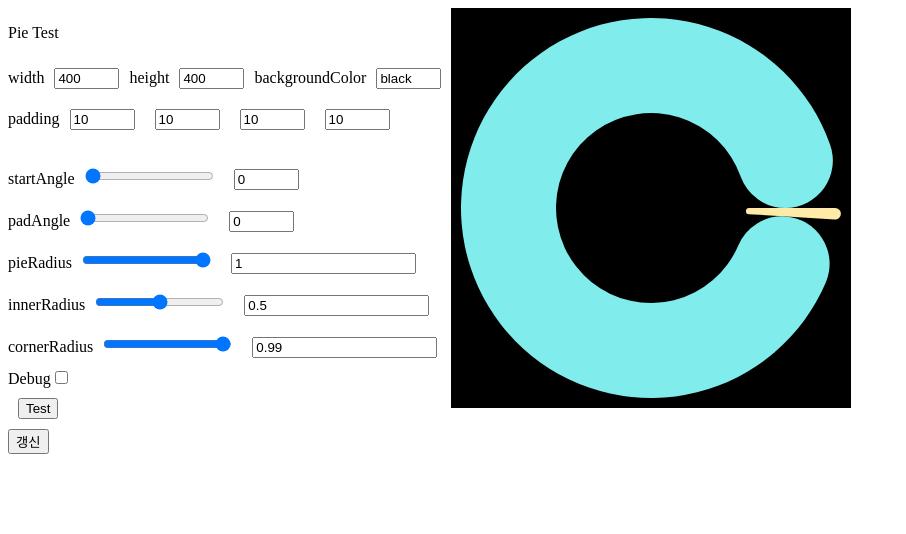
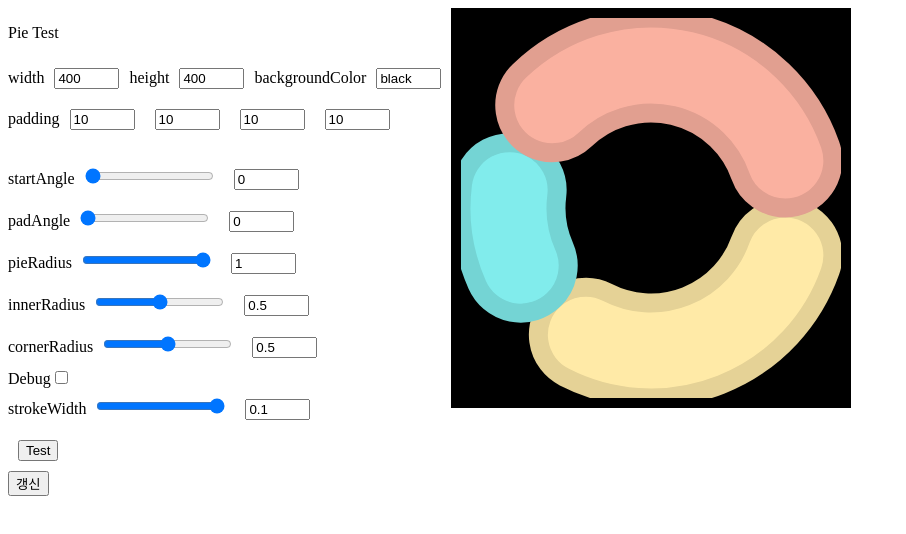
Before and after one commit to sdh20282/jetty-chart, a React (Create React App) app: page / in a window 1280 px wide. Shown: the top 534 px of the page, without its empty margins (0-906 px from the left). Built offline with nearby package versions, Linux system fonts and the light colour scheme.

Commit message:
Feat : 파이 차트 속성 stroke 추가

```diff
--- a/src/jetty-chart/src/pies/Pie.js
+++ b/src/jetty-chart/src/pies/Pie.js
@@ -7,12 +7,15 @@ import {
   DEFAULT_BACKGROUND_COLOR,
   DEFAULT_CORNER_RADIUS,
   DEFAULT_DEBUG_TOOL,
+  DEFAULT_DONUT_BACKGROUND_COLOR,
   DEFAULT_HEIGHT,
   DEFAULT_INNER_RADIUS,
   DEFAULT_PADDING,
   DEFAULT_PAD_ANGLE,
+  DEFAULT_PIE_BACKGROUND_COLOR,
   DEFAULT_PIE_RADIUS,
   DEFAULT_START_ANGLE,
+  DEFAULT_STROKE_WIDTH,
   DEFAULT_WIDTH,
 } from "./constants/pieSetting";
 
@@ -28,14 +31,27 @@ const Pie = ({
       left: DEFAULT_PADDING,
       right: DEFAULT_PADDING,
     },
+    pieBackgroundColor: DEFAULT_PIE_BACKGROUND_COLOR,
+    donutBackgroundColor: DEFAULT_DONUT_BACKGROUND_COLOR,
   },
   pieSettings = {
     color: ["#ffeaa7", "#81ecec", "#fab1a0", "#74b9ff", "#ff7675", "#a29bfe", "#fd79a8", "#55efc4"],
+    strokeColor: [
+      "#e5d296",
+      "#74d4d4",
+      "#e19f90",
+      "#68a6e5",
+      "#e56a69",
+      "#918be4",
+      "#e36c97",
+      "#4cd7b0",
+    ],
     pieRadius: DEFAULT_PIE_RADIUS, // 파이 반지름, default 1
     innerRadius: DEFAULT_INNER_RADIUS, // 내부원 크기, default 0
     cornerRadius: DEFAULT_CORNER_RADIUS, // 조각 둥글기, default 0
     startAngle: DEFAULT_START_ANGLE, // 시작 위치 각도, default 0
     padAngle: DEFAULT_PAD_ANGLE, // 조각 크기, default 100
+    strokeWidth: DEFAULT_STROKE_WIDTH,
   },
 }) => {
   // 테스트용
--- a/src/jetty-chart/src/pies/components/PiePiece.js
+++ b/src/jetty-chart/src/pies/components/PiePiece.js
@@ -13,24 +13,33 @@ const PiePiece = ({
   tangentLineGroup,
   calcVertexGroup,
   color,
+  strokeColor,
   isLargeArcGroup,
+  strokeWidth,
 }) => {
+  const innerPath = `${tangentLineGroup[2].x},${tangentLineGroup[2].y}
+  A ${cornerInnerRadius},${cornerInnerRadius},0,0,1,${calcVertexGroup[2].x},${calcVertexGroup[2].y}
+  A ${innerRadius},${innerRadius},0,${isLargeArcGroup.inner},0,${calcVertexGroup[3].x},${calcVertexGroup[3].y}
+  A ${cornerInnerRadius},${cornerInnerRadius},0,0,1,${tangentLineGroup[3].x},${tangentLineGroup[3].y}`;
   return (
     <>
       <path
         d={`
             M ${tangentLineGroup[0].x},${tangentLineGroup[0].y}
-            A ${cornerOuterRadius},${cornerOuterRadius},0,0,1,${calcVertexGroup[0].x},${calcVertexGroup[0].y}
-            A ${pieRadius},${pieRadius},0,${isLargeArcGroup.outer},1,${calcVertexGroup[1].x},${calcVertexGroup[1].y}
+            A ${cornerOuterRadius},${cornerOuterRadius},0,0,1,${calcVertexGroup[0].x},${
+              calcVertexGroup[0].y
+            }
+            A ${pieRadius},${pieRadius},0,${isLargeArcGroup.outer},1,${calcVertexGroup[1].x},${
+              calcVertexGroup[1].y
+            }
             A ${cornerOuterRadius},${cornerOuterRadius},0,0,1,
             ${tangentLineGroup[1].x},${tangentLineGroup[1].y}
-            L ${tangentLineGroup[2].x},${tangentLineGroup[2].y}
-            A ${cornerInnerRadius},${cornerInnerRadius},0,0,1,${calcVertexGroup[2].x},${calcVertexGroup[2].y}
-            A ${innerRadius},${innerRadius},0,${isLargeArcGroup.inner},0,${calcVertexGroup[3].x},${calcVertexGroup[3].y}
-            A ${cornerInnerRadius},${cornerInnerRadius},0,0,1,${tangentLineGroup[3].x},${tangentLineGroup[3].y}
+            L ${innerRadius < 0.1 ? "0,0" : innerPath}
             Z
             `}
         fill={color}
+        stroke={strokeColor}
+        strokeWidth={strokeWidth}
       />
     </>
   );
--- a/src/jetty-chart/src/pies/components/PieSvg.js
+++ b/src/jetty-chart/src/pies/components/PieSvg.js
@@ -9,7 +9,7 @@ const PieSvg = ({ data, generalSettings, pieSettings, debugTool }) => {
   // data = [{ value: 0.85 }, { value: 0.15 }]; //153
   // data = [{ value: 0.2 }, { value: 0.25 }, { value: 0.25 }, { value: 0.3 }];
   // data = [{ value: 0.25 }, { value: 0.25 }, { value: 0.25 }, { value: 0.25 }];
-  data = [{ value: 0.01 }, { value: 0.99 }];
+  // data = [{ value: 0.01 }, { value: 0.99 }];
   // data = [{ value: 0.05 }, { value: 0.95 }];
   // data = [{ value: 0.1 }, { value: 0.9 }];
   // data = [{ value: 0.2 }, { value: 0.8 }];
@@ -38,7 +38,6 @@ const PieSvg = ({ data, generalSettings, pieSettings, debugTool }) => {
   // ];
   setExceptionValue({ pieSettings, length: data.length });
   data = divideRatio({ data, padAngle: pieSettings.padAngle, startAngle: pieSettings.startAngle });
-  // data = [{ ratio: 0.666 }, { ratio: 0.134 }, { ratio: 0.2 }];
 
   const pieceData = getPiePiece({
     data,
@@ -67,6 +66,38 @@ const PieSvg = ({ data, generalSettings, pieSettings, debugTool }) => {
           "px ",
       }}
     >
+      <circle
+        cx={0}
+        cy={0}
+        r={pieSettings.pieRadius}
+        fill={pieSettings.donutBackgroundColor}
+        opacity={1}
+      />
+      <circle
+        cx={0}
+        cy={0}
+        r={pieSettings.pieRadius - (pieSettings.pieRadius - pieSettings.innerRadius) / 2}
+        stroke={pieSettings.pieBackgroundColor}
+        strokeWidth={pieSettings.pieRadius - pieSettings.innerRadius}
+        fill="transparent"
+      />
+      {/* <circle
+        cx={0}
+        cy={0}
+        r={pieSettings.pieRadius - (pieSettings.pieRadius - pieSettings.innerRadius) / 2}
+        stroke={"blue"}
+        strokeWidth={pieSettings.pieRadius - pieSettings.innerRadius}
+        fill="red"
+      />
+      <circle
+        cx={0}
+        cy={0}
+        r={pieSettings.pieRadius - pieSettings.strokeWidth / 2}
+        stroke={"green"}
+        strokeWidth={pieSettings.strokeWidth}
+        fill="yellow"
+        opacity={0.5}
+      /> */}
       {pieceData.map((piece, index) => (
         <PiePiece
           vertexGroup={piece.vertexGroup}
@@ -77,7 +108,9 @@ const PieSvg = ({ data, generalSettings, pieSettings, debugTool }) => {
           innerRadius={piece.innerRadius}
           tangentLineGroup={piece.tangentLineGroup}
           isLargeArcGroup={piece.isLargeArcGroup}
-          color={pieSettings.color[index]}
+          color={pieSettings.color[index % data.length]}
+          strokeColor={pieSettings.strokeColor[index % data.length]}
+          strokeWidth={pieSettings.strokeWidth}
           ratio={piece.ratio}
           value={piece.value}
           label={piece.label}
--- a/src/jetty-chart/src/pies/constants/pieSetting.js
+++ b/src/jetty-chart/src/pies/constants/pieSetting.js
@@ -2,10 +2,13 @@
 export const DEFAULT_WIDTH = 400;
 export const DEFAULT_HEIGHT = 400;
 export const DEFAULT_BACKGROUND_COLOR = "black";
+export const DEFAULT_PIE_BACKGROUND_COLOR = "transparent";
+export const DEFAULT_DONUT_BACKGROUND_COLOR = "transparent";
 export const DEFAULT_PADDING = 10;
 export const DEFAULT_PIE_RADIUS = 1;
 export const DEFAULT_INNER_RADIUS = 0.5;
-export const DEFAULT_CORNER_RADIUS = 0.99;
+export const DEFAULT_CORNER_RADIUS = 0.5;
 export const DEFAULT_START_ANGLE = 0;
 export const DEFAULT_PAD_ANGLE = 0;
 export const DEFAULT_DEBUG_TOOL = false;
+export const DEFAULT_STROKE_WIDTH = 0.1;
--- a/src/jetty-chart/src/pies/testFile/PieTestSetting.js
+++ b/src/jetty-chart/src/pies/testFile/PieTestSetting.js
@@ -13,6 +13,8 @@ const PieTestSetting = ({
   const [backgroundColor, setBackgroundColor] = useState(generalSettings.backgroundColor);
   const [padding, setPadding] = useState(generalSettings.padding);
   const [color, setColor] = useState(pieSettings.color);
+  const [strokeColor, setStrokeColor] = useState(pieSettings.strokeColor);
+  const [strokeWidth, setStrokeWidth] = useState(pieSettings.strokeWidth);
   const [startAngle, setStartAngle] = useState(pieSettings.startAngle);
   const [padAngle, setPadAngle] = useState(pieSettings.padAngle);
   const [pieRadius, setPieRadius] = useState(pieSettings.pieRadius);
@@ -28,12 +30,14 @@ const PieTestSetting = ({
       padding,
     });
     changeNewPieSettings({
+      strokeColor,
       color,
       startAngle,
       padAngle,
       pieRadius,
       innerRadius,
       cornerRadius,
+      strokeWidth,
     });
   }, [testToggle]);
   return (
@@ -109,7 +113,10 @@ const PieTestSetting = ({
             size={5}
             style={{ margin: "10px" }}
             value={startAngle}
-            onChange={(e) => setStartAngle(e.target.value)}
+            onChange={(e) => {
+              setStartAngle(e.target.value);
+              setTestToggle(!testToggle);
+            }}
           />
           <br />
           <label>padAngle</label>
@@ -129,7 +136,10 @@ const PieTestSetting = ({
             size={5}
             style={{ margin: "10px" }}
             value={padAngle}
-            onChange={(e) => setPadAngle(Number(e.target.value))}
+            onChange={(e) => {
+              setPadAngle(Number(e.target.value));
+              setTestToggle(!testToggle);
+            }}
           />
           <br />
           <label>pieRadius</label>
@@ -146,6 +156,7 @@ const PieTestSetting = ({
             }}
           />
           <input
+            size={5}
             style={{ margin: "10px" }}
             value={pieRadius}
             onChange={(e) => {
@@ -168,6 +179,7 @@ const PieTestSetting = ({
             }}
           />
           <input
+            size={5}
             style={{ margin: "10px" }}
             value={innerRadius}
             onChange={(e) => {
@@ -190,6 +202,7 @@ const PieTestSetting = ({
             }}
           />
           <input
+            size={5}
             style={{ margin: "10px" }}
             value={cornerRadius}
             onChange={(e) => {
@@ -208,6 +221,29 @@ const PieTestSetting = ({
               setTestToggle(!testToggle);
             }}
           />
+          <br />
+          <label>strokeWidth</label>
+          <input
+            type={"range"}
+            min="0"
+            max={"0.1"}
+            step={"0.01"}
+            style={{ margin: "10px" }}
+            value={strokeWidth}
+            onChange={(e) => {
+              setStrokeWidth(Number(e.target.value));
+              setTestToggle(!testToggle);
+            }}
+          />
+          <input
+            size={5}
+            style={{ margin: "10px" }}
+            value={strokeWidth}
+            onChange={(e) => {
+              setStrokeWidth(Number(e.target.value));
+              setTestToggle(!testToggle);
+            }}
+          />
         </div>
         <button style={{ margin: "10px" }} onClick={() => setTestToggle(!testToggle)}>
           Test
--- a/src/jetty-chart/src/pies/utils/getCornerCircleCandidate.js
+++ b/src/jetty-chart/src/pies/utils/getCornerCircleCandidate.js
@@ -97,7 +97,6 @@ export const calcCornerCircleCandidate = ({
     });
 
   if (candidates.length === 0 || candidates.length === 1) {
-    console.log("exceptionRotate", exceptionRotate);
     const { x: newA, y: newB } = getRotateDegreePoint({ x: a, y: b, degrees: 1 });
 
     return calcCornerCircleCandidate({
@@ -110,7 +109,6 @@ export const calcCornerCircleCandidate = ({
     });
   }
 
-  console.log("candidates", candidates, referenceCoordinate);
   const twoCandidate = getClosestPoints({
     candidates,
     rx: referenceCoordinate.x,
--- a/src/jetty-chart/src/pies/utils/getPiePiece.js
+++ b/src/jetty-chart/src/pies/utils/getPiePiece.js
@@ -32,8 +32,6 @@ const getPiePiece = ({ data, pieRadius, innerRadius, cornerRadius, startAngle })
       percent: ratio,
       pieRadius,
     });
-    console.log("TEST1 referenceCoordinate", referenceCoordinate, startAngle, accumulatedAngle);
-    console.log("TEST1 cornerInnerRadius, cornerOuterRadius", cornerInnerRadius, cornerOuterRadius);
     const tangentLineGroup = getCoordinateTangentLineGroup({
       pieRadius,
       innerRadius,
--- a/src/jetty-chart/src/pies/utils/setExceptionValue.js
+++ b/src/jetty-chart/src/pies/utils/setExceptionValue.js
@@ -22,7 +22,6 @@ export const setExceptionValue = ({ pieSettings, length }) => {
   pieSettings.padAngle = exceptionValueRange({
     num: pieSettings.padAngle,
     max: 300 / length,
-    // max: Math.min(45, 300 / length),
     min: 0,
   });
   pieSettings.startAngle = Math.round(pieSettings.startAngle);
```
